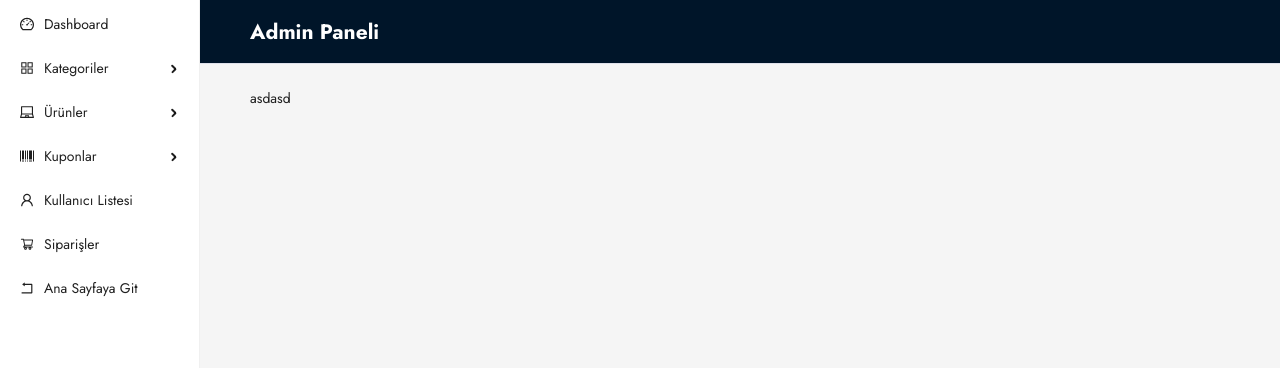
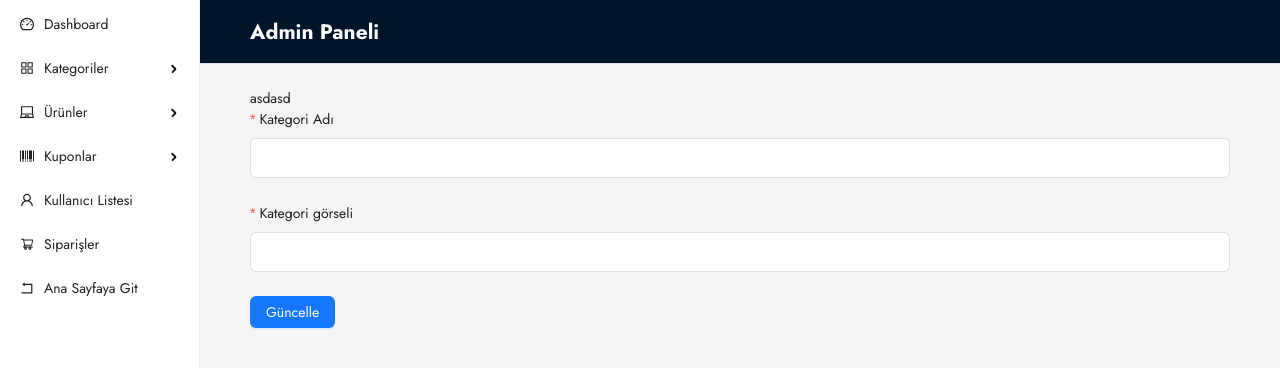
Before and after one commit to serhatsel1/e-commers-mern-admin-panel, a React (Vite) app in the folder frontend/: page /admin/categories/update/1 in a window 1280 px wide. Shown: the top 368 px of the page. Built offline with nearby package versions, Linux system fonts and the light colour scheme; sample sign-in values are in the browser's storage.

Commit message:
admin kategori listesi ant design ile olyuşturuldu

```diff
--- a/frontend/src/App.jsx
+++ b/frontend/src/App.jsx
@@ -10,6 +10,7 @@
 import "./App.css";
 import UserPage from "./pages/Admin/UserPage";
 import CategoryPage from "./pages/Admin/Categories/CatogoryPage";
+import UpdateCategoryPage from "./pages/Admin/Categories/UpdateCategoryPage";
 function App() {
   return (
     <>
@@ -25,6 +26,7 @@
         <Route path="/admin/*">
           <Route path="users" element={<UserPage />} />
           <Route path="categories" element={<CategoryPage />} />
+          <Route path="categories/update/:id" element={<UpdateCategoryPage />} />
         </Route>
       </Routes>
     </>
--- a/frontend/src/pages/Admin/Categories/CatogoryPage.jsx
+++ b/frontend/src/pages/Admin/Categories/CatogoryPage.jsx
@@ -1,10 +1,12 @@
 import { Button, Popconfirm, Space, Table, message } from "antd";
 import { useCallback, useEffect, useState } from "react";
+import { useNavigate } from "react-router-dom";
 
 const CategoryPage = () => {
   const apiUrl = import.meta.env.VITE_API_BASE_URL;
   const [dataSource, setDataSource] = useState([]);
   const [loading, setLoading] = useState(false);
+  const navigate = useNavigate();
 
   const fetchCategories = useCallback(async () => {
     setLoading(true);
@@ -68,7 +70,14 @@
       key: "actions",
       render: (_, record) => (
         <Space size={"middle"}>
-          <Button type="primary">Düzenle</Button>
+          <Button
+            type="primary"
+            onClick={() => {
+              navigate(`/admin/categories/update/${record?._id}`);
+            }}
+          >
+            Düzenle
+          </Button>
           <Popconfirm
             title="Kategoriyi sil"
             description="Kategoriyi silmek istediğinizden emin misiniz?"
--- /dev/null
+++ b/frontend/src/pages/Admin/Categories/UpdateCategoryPage.jsx
@@ -0,0 +1,50 @@
+import { Button, Checkbox, Form, Input } from "antd";
+
+const UpdateCategoryPage = () => {
+  const onFinish = (values) => {
+    console.log(values);
+  };
+  return (
+    <Form
+      name="basic"
+      layout="vertical"
+      initialValues={{
+        remember: true,
+      }}
+      autoComplete="off"
+      onFinish={onFinish}
+    >
+      <Form.Item
+        label="Kategori Adı"
+        name="name"
+        rules={[
+          {
+            required: true,
+            message: "Lütfen kategorinin adını giriniz",
+          },
+        ]}
+      >
+        <Input />
+      </Form.Item>
+
+      <Form.Item
+        label="Kategori görseli"
+        name="img"
+        rules={[
+          {
+            required: true,
+            message: "Lütfen görseli yükleyin",
+          },
+        ]}
+      >
+        <Input />
+      </Form.Item>
+
+      <Button type="primary" htmlType="submit">
+        Güncelle
+      </Button>
+    </Form>
+  );
+};
+
+export default UpdateCategoryPage;
```
